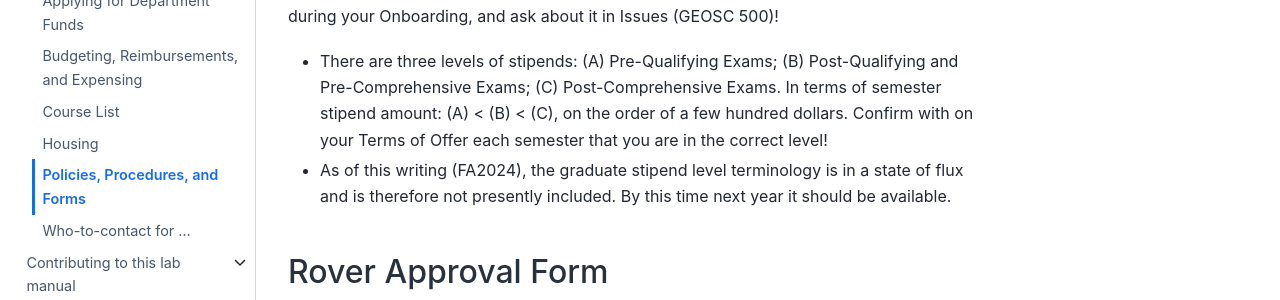
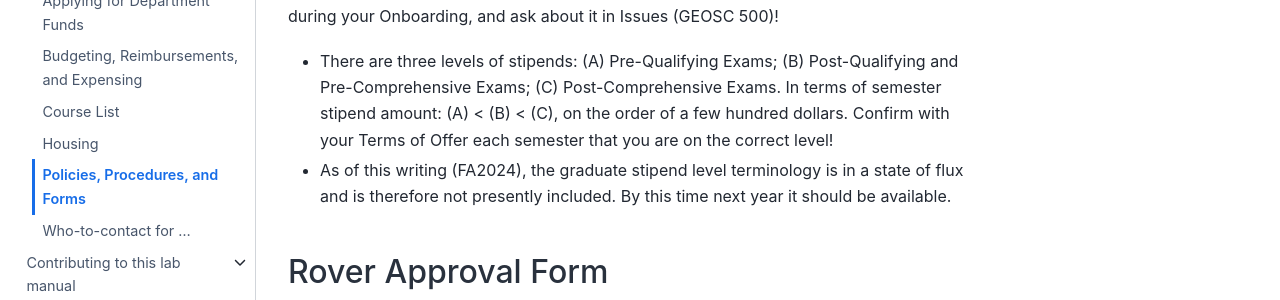
Before and after one commit to HadjimichaelResearchGroup/HadjimichaelResearchGroup.github.io, a Jupyter Book: the page built from docs/GraduateStudentResources/PoliciesProceduresForms.md, in a window 1280 px wide and 900 px high. Shown: the part 388-688 px from the top of the window. Built offline with Jupyter Book 1.0.4 settings and Sphinx 7.4.7 and the Sphinx Book theme 1.1.4, drawn with Linux system fonts in a browser that asks for light colours.

Commit message:
fixed typos

```diff
--- a/docs/GraduateStudentResources/PoliciesProceduresForms.md
+++ b/docs/GraduateStudentResources/PoliciesProceduresForms.md
@@ -3,7 +3,7 @@
 
 ### Graduate Student Handbook
 The Graduate Student Handbook is a living document for what is expected of and for every Geoscience graduate student. It covers everything from acceptable courses, to timelines for graduation, to stipend information\*. Please read through this document at least once during your Onboarding, and ask about it in Issues (GEOSC 500)!
-* There are three levels of stipends: (A) Pre-Qualifying Exams; (B) Post-Qualifying and Pre-Comprehensive Exams; (C) Post-Comprehensive Exams. In terms of semester stipend amount: (A) < (B) < (C), on the order of a few hundred dollars. Confirm with on your Terms of Offer each semester that you are in the correct level!
+* There are three levels of stipends: (A) Pre-Qualifying Exams; (B) Post-Qualifying and Pre-Comprehensive Exams; (C) Post-Comprehensive Exams. In terms of semester stipend amount: (A) < (B) < (C), on the order of a few hundred dollars. Confirm with your Terms of Offer each semester that you are on the correct level!
 * As of this writing (FA2024), the graduate stipend level terminology is in a state of flux and is therefore not presently included. By this time next year it should be available.
 
 ### Rover Approval Form
```
